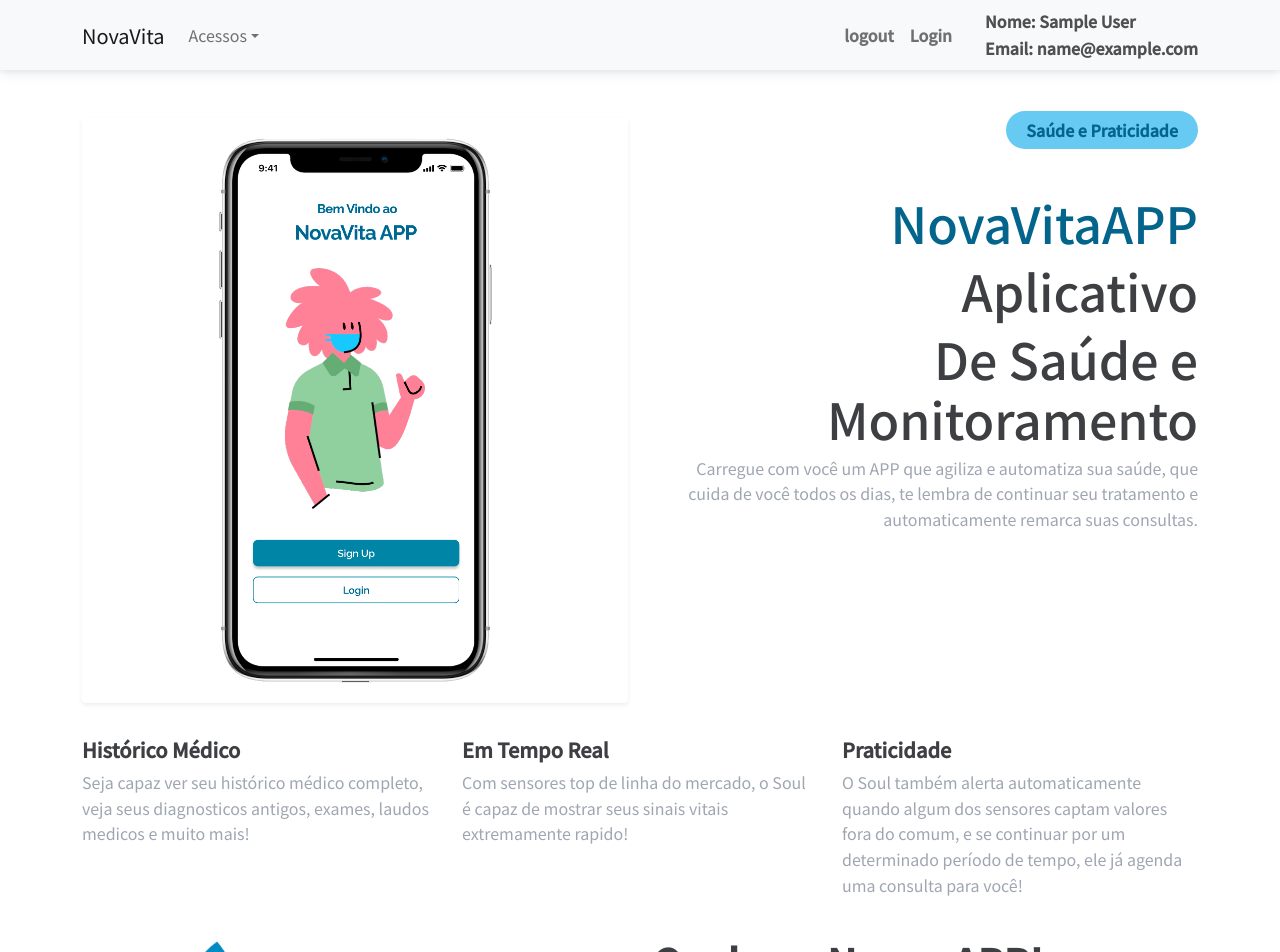
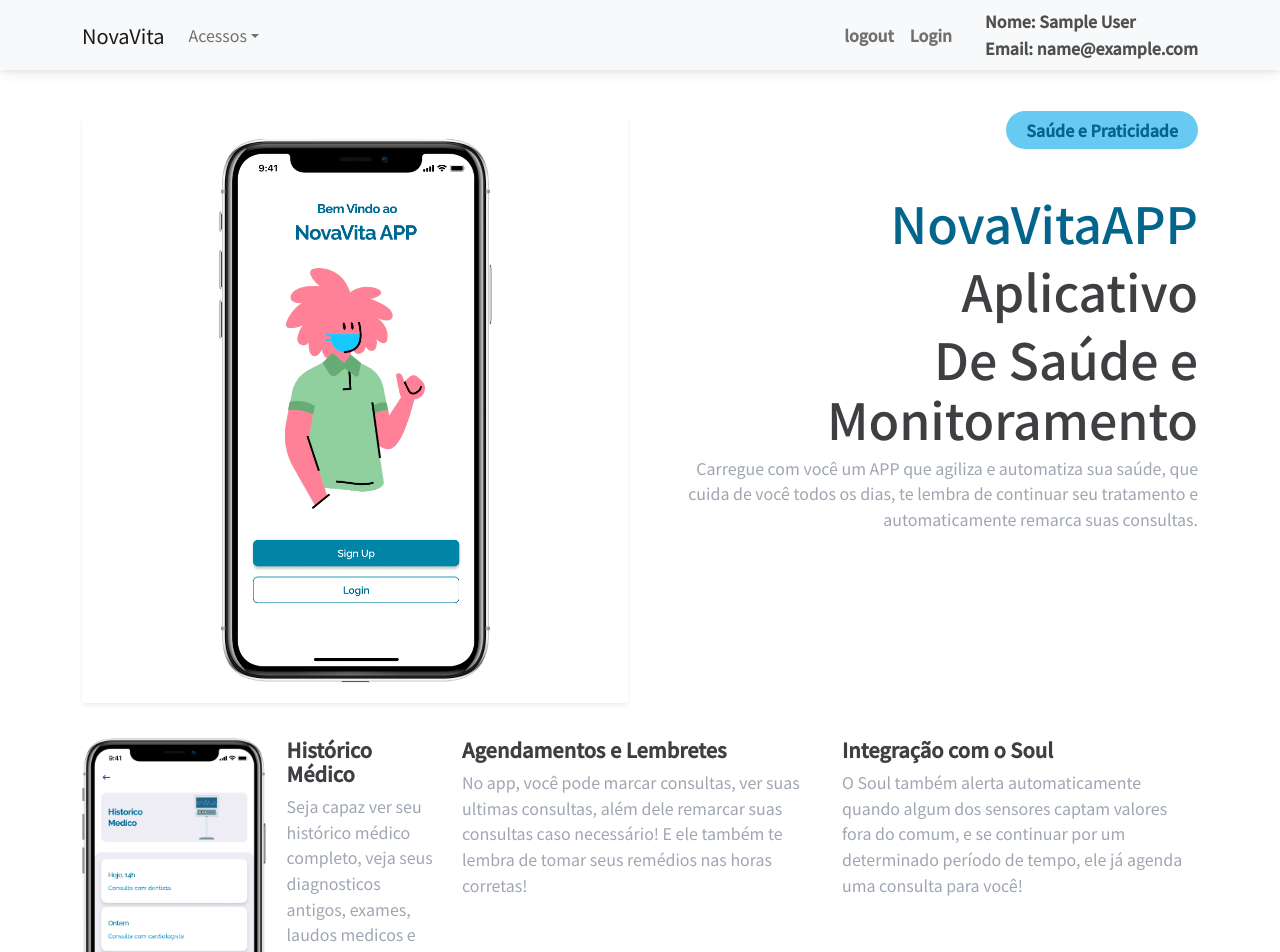
Before and after one commit to NovaVita/FRONT-JS-GS, a React (Vite) app: page /novavitaapp in a window 1280 px wide. Shown: the top 952 px of the page. Built offline with nearby package versions, Linux system fonts and the light colour scheme; sample sign-in values are in the browser's storage.

Commit message:
imagem 1

```diff
--- a/src/components/ConteudoNovaVitaAPP/ConteudoNovaVitaAPP.jsx
+++ b/src/components/ConteudoNovaVitaAPP/ConteudoNovaVitaAPP.jsx
@@ -2,6 +2,7 @@ import  Row  from 'react-bootstrap/Row';
 import  Container from 'react-bootstrap/Container';
 import  Col  from 'react-bootstrap/Col';
 import APP1 from '../../assets/1.png'
+import Historico from "../../assets/10.png"
 import NVAPPSection from '../NVAPPSection/NVAPPSection';
 import "./ConteudoNovaVitaAPP.scss"
 
@@ -39,7 +40,7 @@ export default function ConteudoNovaVitaAPP() {
                     <div className="box">
                     <div className="boxContianer d-flex">
                         <div className="">
-                        {/* <img src={coock} alt="coock" className='' style={{ width: '90%', height: '100%', objectFit: 'cover' }} /> */}
+                        <img src={Historico} alt="Tela de historico" className='' style={{ width: '90%', height: '100%', objectFit: 'cover' }} />
                         </div>
                         <div className="w-100">
                         <h5 style={{ color: '#3D3F42', fontWeight: 'bold' }} className='titulos-secundarios'>Histórico Médico</h5>
@@ -55,8 +56,8 @@ export default function ConteudoNovaVitaAPP() {
                         {/* <img src={delivery} alt="coock" className='' style={{ width: '90%', height: '100%', objectFit: 'cover' }} /> */}
                         </div>
                         <div className="w-100">
-                        <h5 style={{ color: '#3D3F42', fontWeight: 'bold' }} className='titulos-secundarios'>Em Tempo Real</h5>
-                        <p className='text-secondary'>Com sensores top de linha do mercado, o Soul é capaz de mostrar seus sinais vitais extremamente rapido!</p>
+                        <h5 style={{ color: '#3D3F42', fontWeight: 'bold' }} className='titulos-secundarios'>Agendamentos e Lembretes</h5>
+                        <p className='text-secondary'>No app, você pode marcar consultas, ver suas ultimas consultas, além dele remarcar suas consultas caso necessário! E ele também te lembra de tomar seus remédios nas horas corretas!</p>
                         </div>
                     </div>
                     </div>
@@ -68,7 +69,7 @@ export default function ConteudoNovaVitaAPP() {
                         {/* <img src={thumbs} alt="coock" className='' style={{ width: '90%', height: '100%', objectFit: 'cover' }} /> */}
                         </div>
                         <div className="w-100">
-                        <h5 style={{ color: '#3D3F42', fontWeight: 'bold' }} className='titulos-secundarios'>Praticidade</h5>
+                        <h5 style={{ color: '#3D3F42', fontWeight: 'bold' }} className='titulos-secundarios'>Integração com o Soul</h5>
                         <p className='text-secondary'>O Soul também alerta automaticamente quando algum dos sensores captam valores fora do comum, e se continuar por um determinado período de tempo, ele já agenda uma consulta para você!</p>
                         </div>
                     </div>
```
